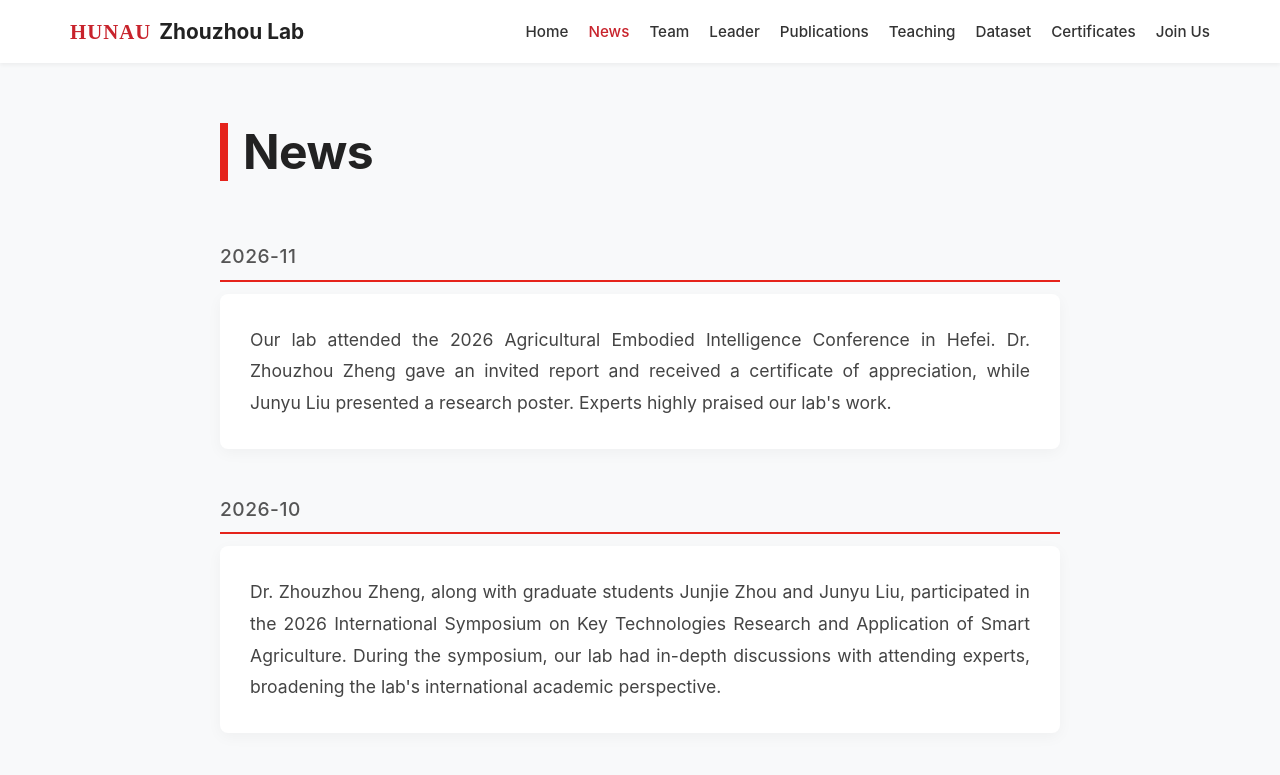
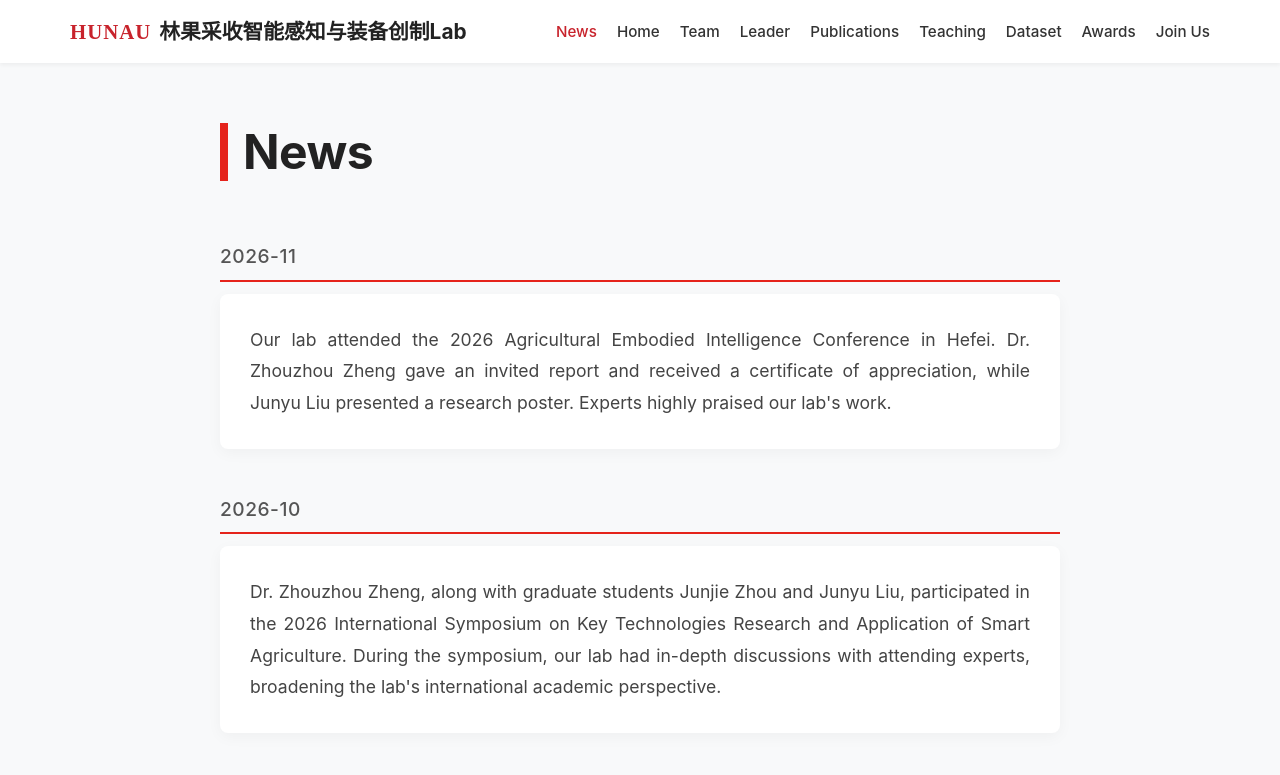
Before and after one commit to AI-Zhouzhou-Lab/AI-Zhouzhou-Lab.github.io, a plain HTML site: page news.html in a window 1280 px wide. Shown: the top 775 px of the page. Drawn offline with Linux system fonts and the light colour scheme.

Commit message:
Update title and navigation labels in news.html

```diff
--- a/news.html
+++ b/news.html
@@ -3,7 +3,7 @@
 <head>
     <meta charset="UTF-8">
     <meta name="viewport" content="width=device-width, initial-scale=1.0">
-    <title>News | Zhouzhou Lab</title>
+    <title>News | 林果采收智能感知与装备创制Lab</title>
     <link rel="stylesheet" href="https://cdnjs.cloudflare.com/ajax/libs/font-awesome/6.0.0/css/all.min.css">
     <style>
         * { margin: 0; padding: 0; box-sizing: border-box; }
@@ -40,17 +40,17 @@
 <body>
     <header>
         <div class="nav-container">
-            <div class="logo"><span style="color: #c8232c; font-weight: 800; font-family: 'Times New Roman', serif; letter-spacing: 1px; margin-right: 8px;">HUNAU</span> Zhouzhou Lab</div>
+            <div class="logo"><span style="color: #c8232c; font-weight: 800; font-family: 'Times New Roman', serif; letter-spacing: 1px; margin-right: 8px;">HUNAU</span> 林果采收智能感知与装备创制Lab</div>
             <nav>
                 <ul>
+                    <li><a href="news.html" class="active">News</a></li>
                     <li><a href="index.html">Home</a></li>
-                    <li><a href="news.html" class="active">News</a></li>
                     <li><a href="team.html">Team</a></li>
                     <li><a href="leader.html">Leader</a></li>
                     <li><a href="publications.html">Publications</a></li>
                     <li><a href="teaching.html">Teaching</a></li>
                     <li><a href="dataset.html">Dataset</a></li>
-                    <li><a href="certificates.html">Certificates</a></li>
+                    <li><a href="certificates.html">Awards</a></li>
                     <li><a href="joinus.html">Join Us</a></li>
                 </ul>
             </nav>
```
